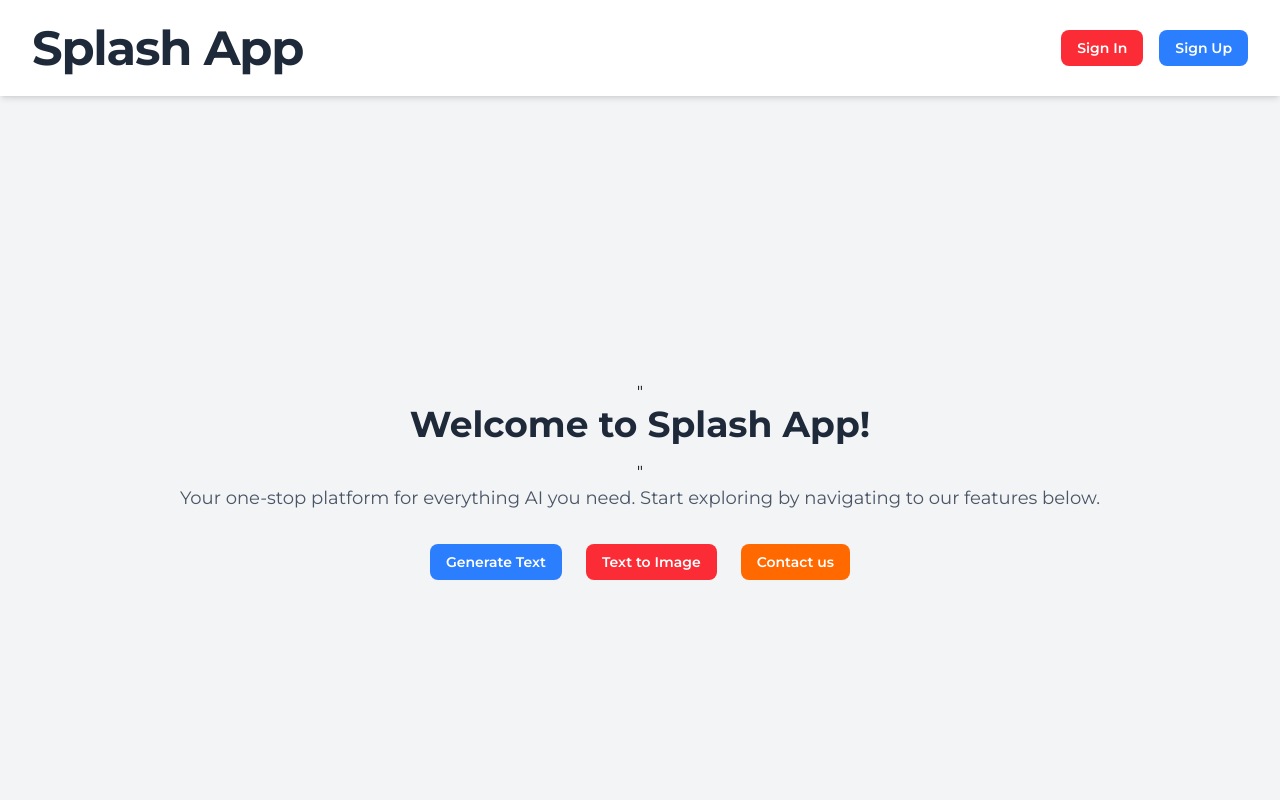
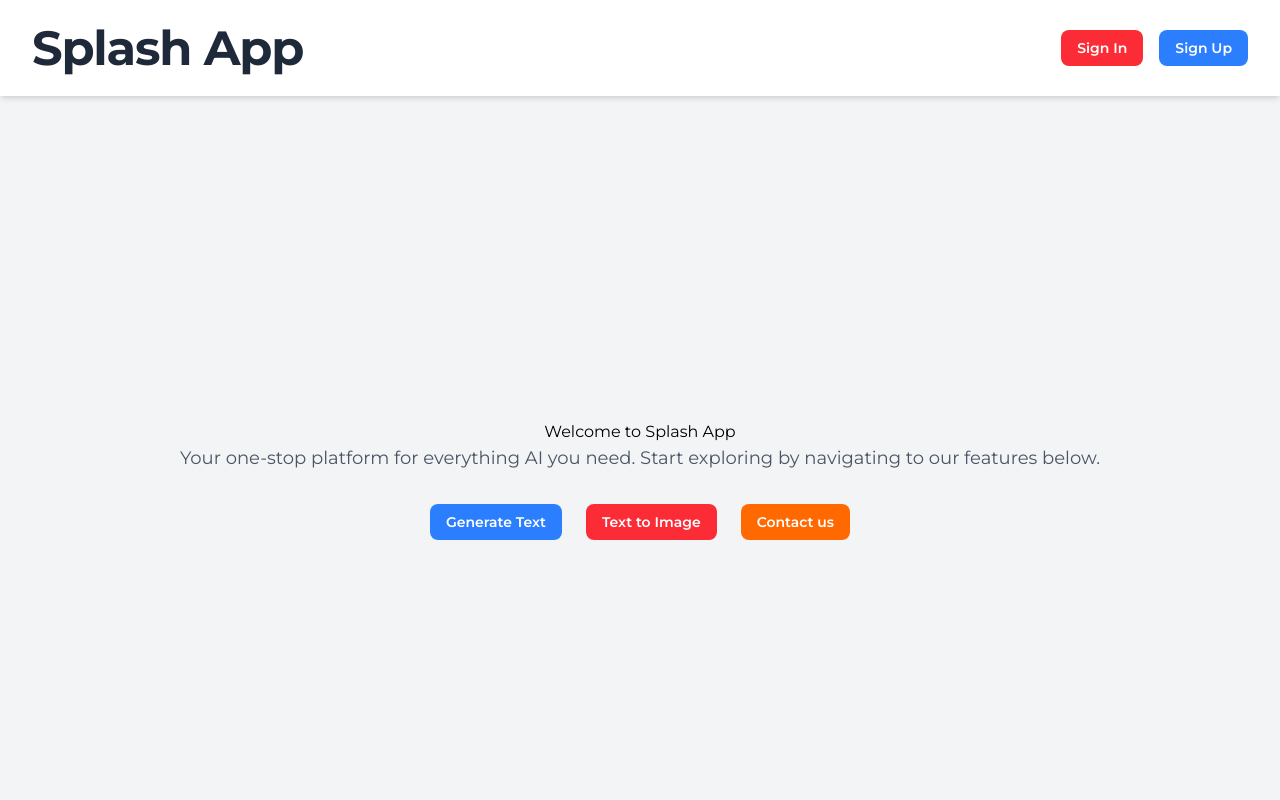
Before and after one commit to Hali1439/alx-project-0x03-setup, a Next.js app in the folder alx-project-0x03/: page / in a window 1280 px wide. Shown: the top 800 px of the page. Built offline with nearby package versions, Linux system fonts and the light colour scheme.

Commit message:
Update index.tsx

```diff
--- a/alx-project-0x03/pages/index.tsx
+++ b/alx-project-0x03/pages/index.tsx
@@ -15,9 +15,7 @@
     <Layout>
       <div className="min-h-screen bg-gray-100 flex flex-col justify-center items-center text-center">
         {/* Welcome Message */}
-        "<h1 className="text-4xl font-bold text-gray-800 mb-4">
-          Welcome to Splash App!
-        </h1>"
+        <h1> Welcome to Splash App </h1>
         <p className="text-lg text-gray-600 mb-8">
           Your one-stop platform for everything AI you need. Start exploring by navigating to our features below.
         </p>
```
